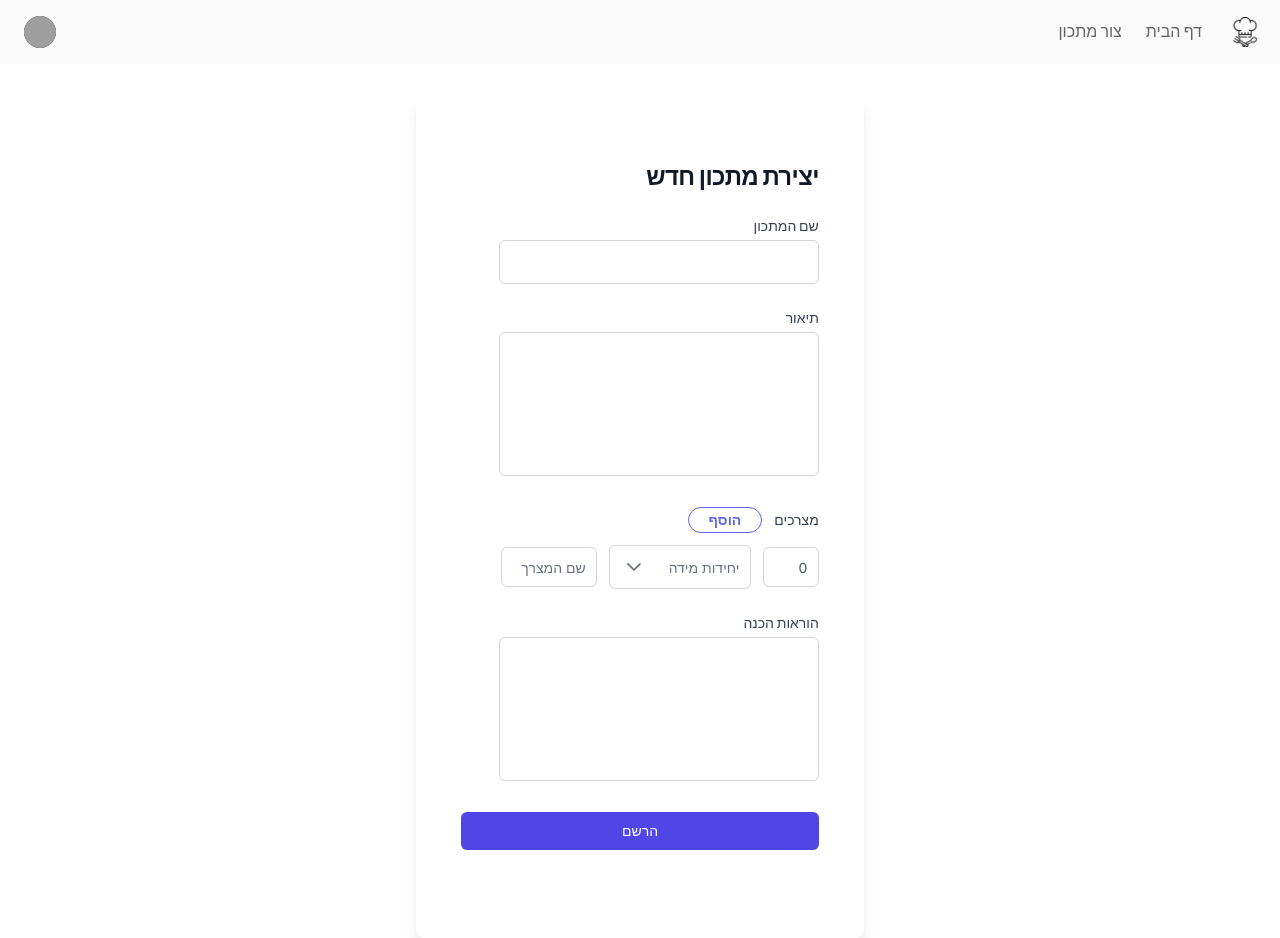
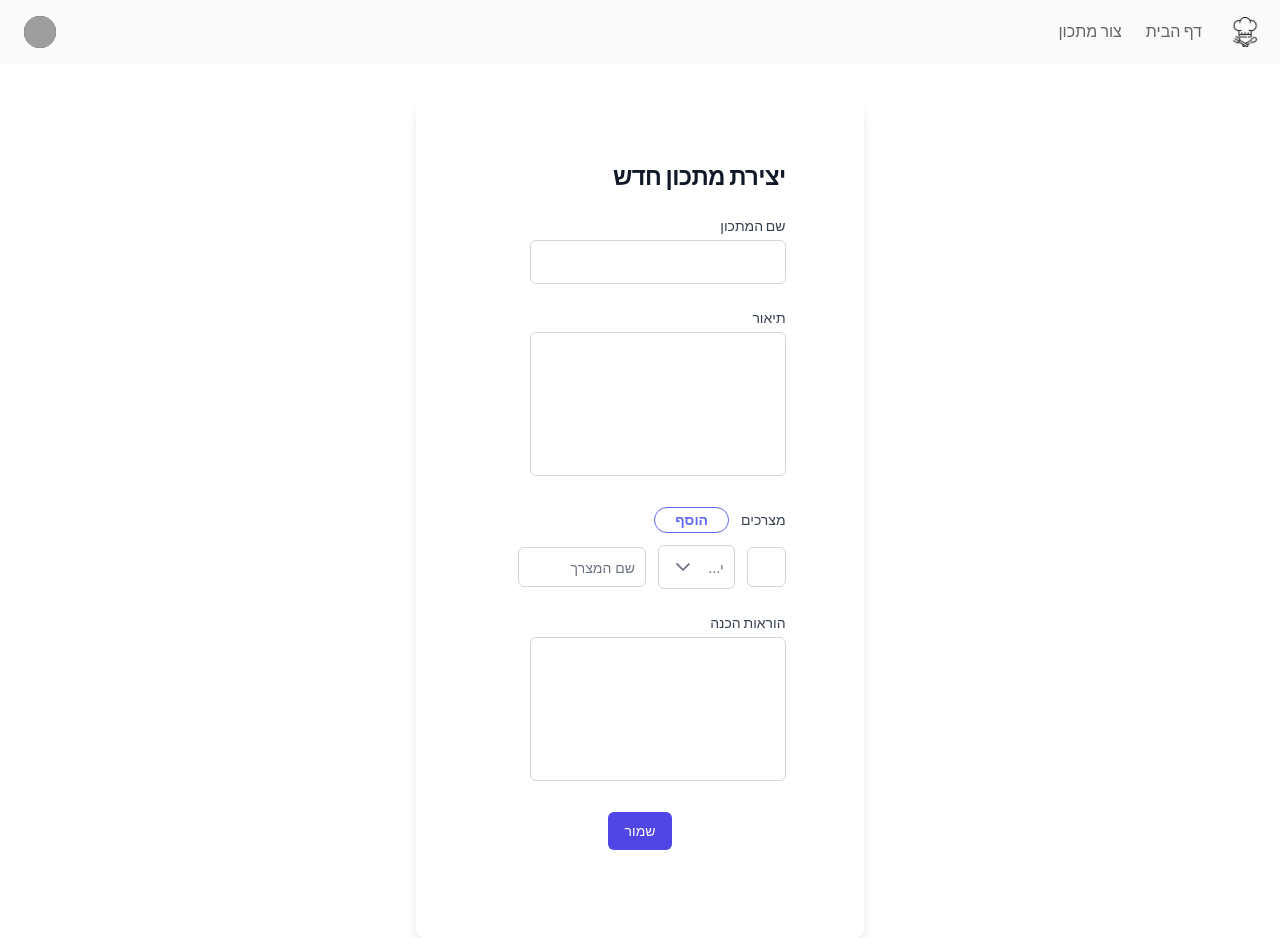
Before and after one commit to liorahron11/cook-up-web-project, a Next.js app in the folder cook-up/: page /create-recipe in a window 1280 px wide. Built offline with nearby package versions, Linux system fonts and the light colour scheme; grey boxes are pictures that could not be loaded.

Commit message:
Add CreateRecipeButton and enhance ingredient input handling

```diff
--- a/cook-up/src/app/components/confirm-button.tsx
+++ b/cook-up/src/app/components/confirm-button.tsx
@@ -1,7 +1,9 @@
-export default function ConfirmButton({children, label}: { children?: React.ReactNode, label: string}) {
+import React from "react";
+
+export default function ConfirmButton({children, label}: { children?: React.ReactNode, label: string,}) {
     return (<div>
         <button type="submit"
-                className="group relative flex w-full justify-center rounded-md border border-transparent bg-indigo-600 px-4 py-2 text-sm font-medium text-white hover:bg-indigo-700 focus:outline-none focus:ring-2 focus:ring-indigo-500 focus:ring-offset-2 dark:bg-indigo-700 dark:border-transparent dark:hover:bg-indigo-600 dark:focus:ring-indigo-400 dark:focus:ring-offset-2 disabled:cursor-wait disabled:opacity-50">
+                className="group relative w-full flex justify-center rounded-md border border-transparent bg-indigo-600 px-4 py-2 text-sm font-medium text-white hover:bg-indigo-700 focus:outline-none focus:ring-2 focus:ring-indigo-500 focus:ring-offset-2 dark:bg-indigo-700 dark:border-transparent dark:hover:bg-indigo-600 dark:focus:ring-indigo-400 dark:focus:ring-offset-2 disabled:cursor-wait disabled:opacity-50 ">
                         <span className="absolute inset-y-0 left-0 flex items-center pl-3">
                             {children}
                         </span>
--- a/cook-up/src/app/components/ingredients-input-group.tsx
+++ b/cook-up/src/app/components/ingredients-input-group.tsx
@@ -1,4 +1,4 @@
-import React from 'react';
+import React, {useEffect, useRef} from 'react';
 import Input, {IInputProps} from "@/app/login/input";
 import {UseFormRegister} from "react-hook-form";
 import {EIngredientUnit} from "@/app/enums/ingredient-unit.enum";
@@ -6,60 +6,73 @@ import {Dropdown, DropdownChangeEvent, DropdownProps} from "primereact/dropdown"
 import {IIngredient} from "@server/interfaces/ingredients.interface";
 import {Button} from "primereact/button";
 
-export default function IngredientsInputGroup({registerAction }: {registerAction: UseFormRegister<any>}) {
+export default function IngredientsInputGroup({registerAction, onStateChange }: {registerAction: UseFormRegister<any>, onStateChange: (newState: IIngredient[]) => void}) {
     const [currentIngredients, setCurrentIngredients] = React.useState<IIngredient[]>([{quantity: 0, unit: null, name: ''}]);
     const [isHovered, setIsHovered] = React.useState<boolean[]>([false]);
-
-    const quantityInputProps: IInputProps = {
-        id: 'quantity',
-        type: 'number',
-        placeholder: 'כמות',
-        defaultValue: 0,
-        onChange: () => {}
-    }
-
     const ingredientOptions = Object.values(EIngredientUnit).map((unit) => ({
         label: unit,
         value: unit,
     }));
+    const prevStateRef = useRef(currentIngredients);
 
-    const ingredientUnitDropdownProps: DropdownProps = {
-        placeholder: 'יחידות מידה',
-        options: ingredientOptions,
-        onChange: (selectedOption: { value: EIngredientUnit }) => {
-            console.log('יחידת מידה שנבחרה:', selectedOption);
+    useEffect(() => {
+        if (prevStateRef.current !== currentIngredients) {
+            onStateChange(currentIngredients);
         }
-    };
 
-    const ingredientNameInputProps: IInputProps = {
-        id: 'ingredientName',
-        type: 'text',
-        onChange: () => {},
-        placeholder: 'שם המצרך'
-    }
+        prevStateRef.current = currentIngredients;
+    }, [currentIngredients, onStateChange]);
+
 
     const ingredientUnitInputs: (ingredient: IIngredient, index: number) => any = (ingredient: IIngredient, index: number) => {
         const updateUnit = (e: DropdownChangeEvent) => {
             setCurrentIngredients((prevIngredients: IIngredient[]) =>
                 prevIngredients.map((prevIngredient: IIngredient, prevIndex: number) => index === prevIndex ? {...prevIngredient, unit: e.value} : prevIngredient)
             );
-        }
+        };
 
         const updateIsHovered = (index: number, isHovered: boolean) => {
             setIsHovered((prevIsHovered: boolean[]) =>
                 prevIsHovered.map((prevIsHovered: boolean, prevIndex: number) => index === prevIndex ? isHovered : prevIsHovered)
             );
-        }
+        };
 
-        return (<div className="flex justify-start items-center flex-row pl-10" key={index} onMouseEnter={() => updateIsHovered(index, true)} onMouseLeave={() => updateIsHovered(index, false)}>
-            <Input inputProps={quantityInputProps} registerAction={registerAction} className="w-14 h-[2.5rem]"></Input>
+        const quantityInputProps: IInputProps = {
+            id: 'quantity' + index,
+            type: 'number',
+            placeholder: 'כמות',
+            min: 0,
+            onChange: (e: any) => {
+                setCurrentIngredients((prevIngredients: IIngredient[]) =>
+                    prevIngredients.map((prevIngredient: IIngredient, prevIndex: number) => index === prevIndex ? {...prevIngredient, quantity: Number(e.target.value)} : prevIngredient)
+                );
+            }
+        };
+
+        const ingredientUnitDropdownProps: DropdownProps = {
+            placeholder: 'יחידות מידה',
+            options: ingredientOptions,
+            onChange: updateUnit
+        };
+
+        const ingredientNameInputProps: IInputProps = {
+            id: 'ingredientName' + index,
+            type: 'text',
+            onChange: (e: any) => {
+                setCurrentIngredients((prevIngredients: IIngredient[]) =>
+                    prevIngredients.map((prevIngredient: IIngredient, prevIndex: number) => index === prevIndex ? {...prevIngredient, name: e.target.value} : prevIngredient)
+                );
+            },
+            placeholder: 'שם המצרך'
+        };
+
+        return (<div className="flex justify-start items-center flex-row pl-6 relative" key={index} onMouseEnter={() => updateIsHovered(index, true)} onMouseLeave={() => updateIsHovered(index, false)}>
+            <Input inputProps={quantityInputProps} registerAction={registerAction} className="w-[3vw] h-[2.5rem]"></Input>
             <Dropdown value={ingredient.unit} onChange={(e: DropdownChangeEvent) => updateUnit(e)} options={ingredientUnitDropdownProps.options} optionLabel="label"
-                      placeholder={ingredientUnitDropdownProps.placeholder} className="w-30 border rounded-md mr-3 ml-3 mt-1 p-inputtext-sm" checkmark={true} highlightOnSelect={false} />
-            <Input inputProps={ingredientNameInputProps} registerAction={registerAction} className="w-24 h-[2.5rem]"></Input>
-            {isHovered[index] && <Button icon="pi pi-times" rounded outlined severity="danger" size="small" className="p-0 h-4 w-4 mr-2 text-[10px] absolute right-[63%]" type="button" onClick={() => removeIngredient(index)}/>
-            }
-
-        </div>)
+                      placeholder={ingredientUnitDropdownProps.placeholder} className="w-[6vw] border rounded-md mr-3 ml-3 mt-1 p-inputtext-sm" checkmark={true} highlightOnSelect={false} />
+            <Input inputProps={ingredientNameInputProps} registerAction={registerAction} className="w-[10vw] h-[2.5rem]"></Input>
+            {isHovered[index] && <Button icon="pi pi-times" rounded outlined severity="danger" size="small" className="p-0 h-4 w-4 mr-2 text-[10px] absolute left-0" type="button" onClick={() => removeIngredient(index)}/>}
+        </div>);
     };
 
     const addIngredient = () => {
@@ -69,13 +82,13 @@ export default function IngredientsInputGroup({registerAction }: {registerAction
             name: ''
         }]);
         setIsHovered([...isHovered, false]);
-    }
+    };
 
     const removeIngredient = (index: number) => {
         setCurrentIngredients((prevIngredients: IIngredient[]) =>
             prevIngredients.filter((prevIngredient: IIngredient, prevIndex: number) => index !== prevIndex)
         );
-    }
+    };
 
     return (
         <div className="flex justify-start flex-col">
--- /dev/null
+++ b/cook-up/src/app/create-recipe/create-recipe-button.tsx
@@ -0,0 +1,8 @@
+import React from "react";
+import ConfirmButton from "@/app/components/confirm-button";
+
+export default function CreateRecipeButton() {
+    return (<div className="flex justify-center">
+        <ConfirmButton label="שמור"/>
+    </div>);
+}
--- a/cook-up/src/app/create-recipe/page.tsx
+++ b/cook-up/src/app/create-recipe/page.tsx
@@ -10,14 +10,22 @@ import {IRecipe} from "@server/interfaces/recipe.interface";
 import {createRecipe} from "@/app/services/rest.service";
 import {getUserFromLocalStorage} from "@/app/services/local-storage.service";
 import IngredientsInputGroup from "@/app/components/ingredients-input-group";
+import CreateRecipeButton from "@/app/create-recipe/create-recipe-button";
+import {IIngredient} from "@server/interfaces/ingredients.interface";
 
 export default function CreateRecipe() {
-    const [formData, setFormData] = useState({
+    const [formData, setFormData] = useState<{title: string, description: string, ingredients: IIngredient[], instructions: string}>({
         title: '',
         description: '',
-        ingredients: '',
+        ingredients: [],
         instructions: '',
     });
+
+    const handleIngredientsGroupStateChange = (newState: IIngredient[]) => {
+        setFormData((prevData) => {
+            return {...prevData, ingredients: newState}
+        });
+    };
 
     const TITLE_FIELD_ID: string = Object.keys(formData)[0];
     const DESCRIPTION_FIELD_ID: string = Object.keys(formData)[1];
@@ -118,13 +126,13 @@ export default function CreateRecipe() {
             <form className="space-y-6 mt-6" onSubmit={handleSubmit(onSubmit)}>
                 {inputs.map((input: IInputProps) => {
                     if (input.type === 'ingredients') {
-                        return <IngredientsInputGroup key={input.id} registerAction={register}></IngredientsInputGroup>;
+                        return <IngredientsInputGroup key={input.id} registerAction={register} onStateChange={handleIngredientsGroupStateChange}></IngredientsInputGroup>;
                     } else {
-                        return <Input key={input.id} inputProps={input}
+                        return <Input key={input.id} inputProps={input} className="w-[20vw]"
                                       registerAction={register}></Input>;
                     }
                 })}
-                <RegisterButton/>
+                <CreateRecipeButton/>
 
                 <div className="m-auto mt-6 w-fit md:mt-8">
                     {((errors["title"] || errors["description"] || errors["ingredients"] || errors["instructions"]) &&
--- a/cook-up/src/app/login/input.tsx
+++ b/cook-up/src/app/login/input.tsx
@@ -10,6 +10,8 @@ export interface IInputProps {
     label?: string;
     placeholder?: string;
     defaultValue?: string | number;
+    value?: string | null | undefined;
+    min?: number
     type: HTMLInputTypeAttribute;
     validationFields?: {
         required?: boolean;
@@ -31,7 +33,7 @@ export default function Input({ inputProps, registerAction, className = 'w-80' }
     if (inputProps.type === 'textarea') {
         input = <InputTextarea autoResize id={inputFields.id} {...registerAction(inputProps.id, {...validationFields})} rows={5} cols={30} className={"rounded-md border border-gray-300 ".concat(className)}/>;
     } else {
-        input = (<InputText  {...registerAction(inputProps.id, {...validationFields})} {...inputFields} className={"rounded-md border p-inputtext-sm border-gray-300 ".concat(className)}/>)
+        input = (<InputText {...registerAction(inputProps.id, {...validationFields})} {...inputFields} className={"rounded-md border p-inputtext-sm border-gray-300 ".concat(className)}/>)
     }
 
     if (inputProps.label) {
```
